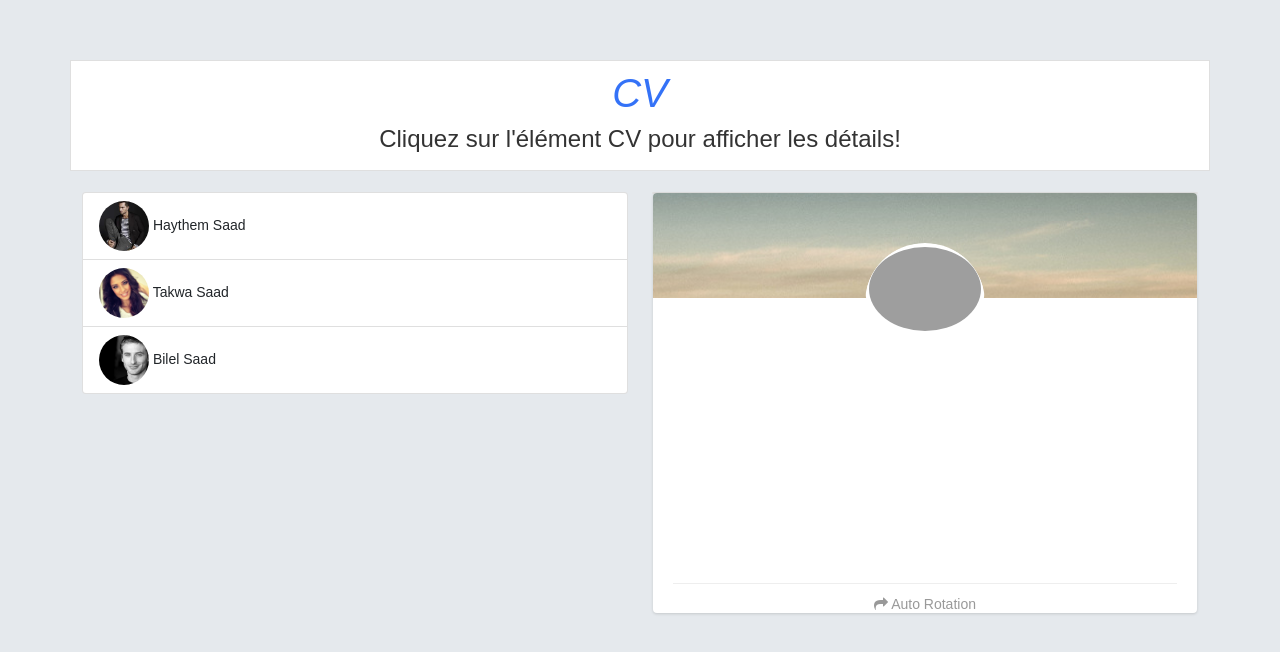
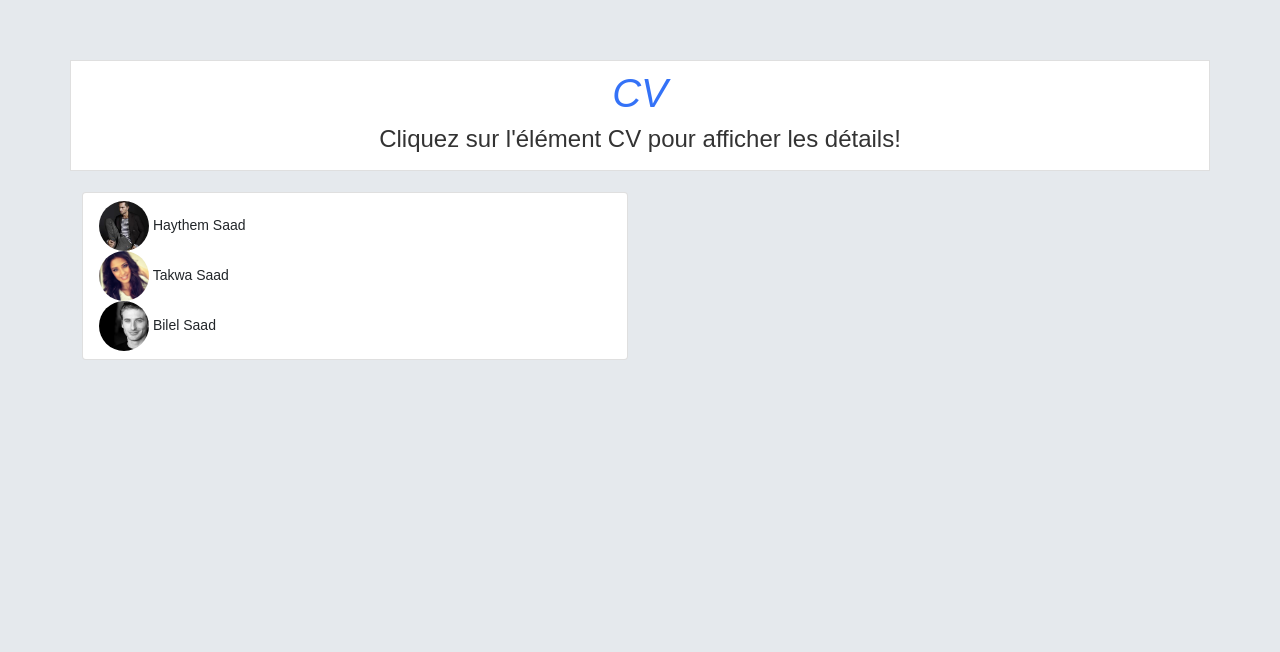
Before and after one commit to CentralPolytech/Ex.CV, an Angular app in the folder Ex.CV/: page / in a window 1280 px wide. Shown: the top 652 px of the page. Built offline with nearby package versions, Linux system fonts and the light colour scheme; grey boxes are pictures that could not be loaded.

Commit message:
Ajout des directives structurelles

```diff
--- a/Ex.CV/src/app/cv/cv.component.html
+++ b/Ex.CV/src/app/cv/cv.component.html
@@ -7,6 +7,6 @@
     <app-list (cven)="recevoir($event)"></app-list>
   </div>
   <div class="col">
-    <app-detail [cv]="cven"></app-detail>
+    <app-detail *ngIf="cven" [cv]="cven"></app-detail>
   </div>
 </div>
--- a/Ex.CV/src/app/list/list.component.html
+++ b/Ex.CV/src/app/list/list.component.html
@@ -1,11 +1,5 @@
 <ol class="list-group">
   <li class="list-group-item">
-    <app-item (cven) =recevoir($event) [cv]="cvs[0]"></app-item>
-  </li>
-  <li class="list-group-item">
-    <app-item (cven) =recevoir($event) [cv]="cvs[1]"></app-item>
-  </li>
-  <li class="list-group-item">
-    <app-item (cven) =recevoir($event) [cv]="cvs[2]"></app-item>
+    <app-item *ngFor="let cv of cvs" (cven) =recevoir($event) [cv]="cv"></app-item>
   </li>
 </ol>
--- a/Ex.CV/src/app/list/list.component.ts
+++ b/Ex.CV/src/app/list/list.component.ts
@@ -14,7 +14,7 @@ export class ListComponent implements OnInit {
   ngOnInit(): void {
     this.cvs = [
       new Cv(1, '1234', 'Haythem', 'Saad', 'Etudiant', 'rotating_card_profile3.png', 35),
-      new Cv(2, '4321', 'Takwa', 'Saad', 'Cadre Administratif', 'rotating_card_profile.png', 25),
+      new Cv(2, '4321', 'Takwa', 'Saad', 'Enseignante', 'rotating_card_profile.png', 25),
       new Cv(3, '5678', 'Bilel', 'Saad', 'Ingénieur', 'rotating_card_profile2.png', 34),
     ]
   }
```
